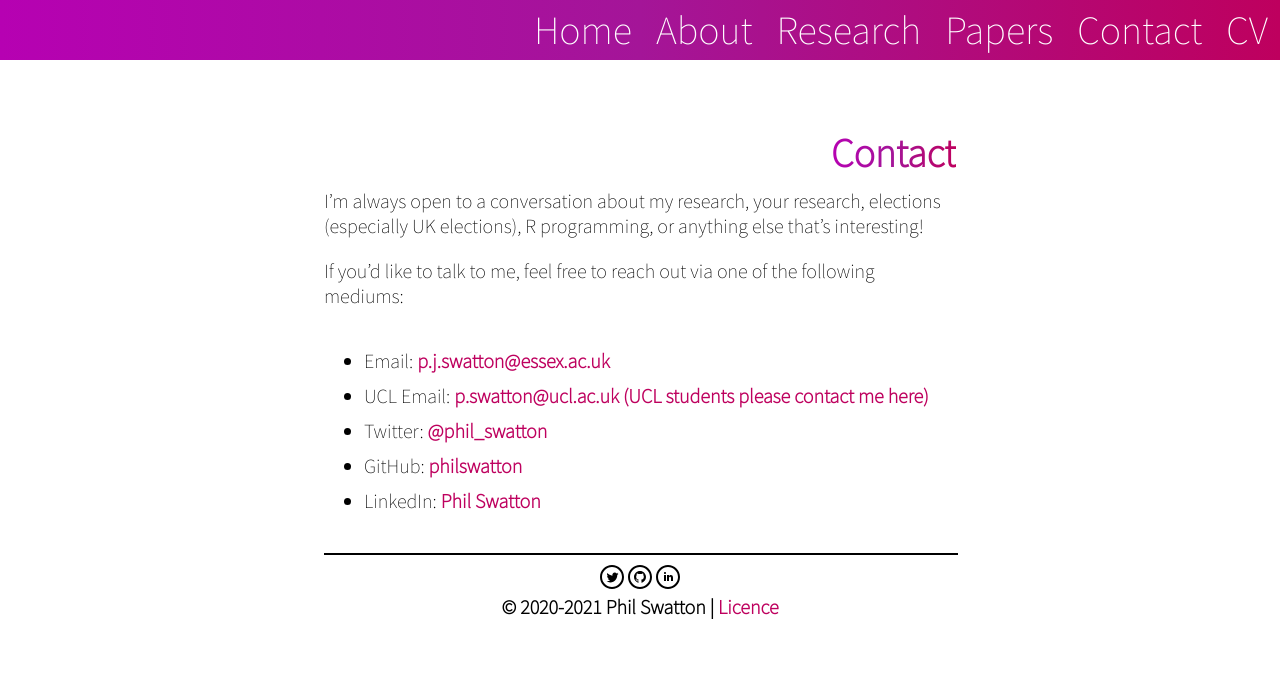
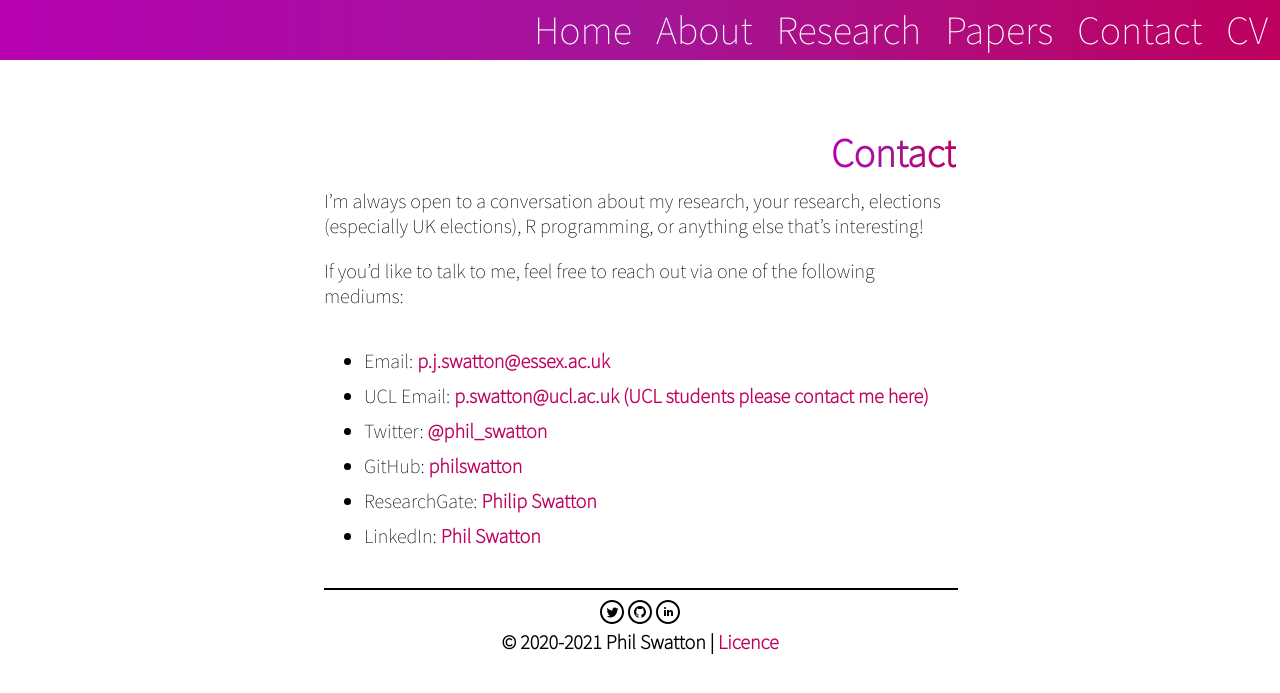
Before and after one commit to philswatton/philswatton.github.io, a Jekyll site: the page built from contact.md, in a window 1280 px wide. Shown: the top 693 px of the page. Built offline with Jekyll 4.4.1, drawn with Linux system fonts in a browser that asks for light colours.

Commit message:
added research gate

```diff
--- a/_data/contact.yml
+++ b/_data/contact.yml
@@ -10,6 +10,9 @@
 - social: GitHub
   text: philswatton
   link: https://github.com/philswatton
+- social: ResearchGate
+  text: Philip Swatton
+  link: https://www.researchgate.net/profile/Philip-Swatton
 - social: LinkedIn
   text: Phil Swatton
   link: https://www.linkedin.com/in/philswatton/
```
